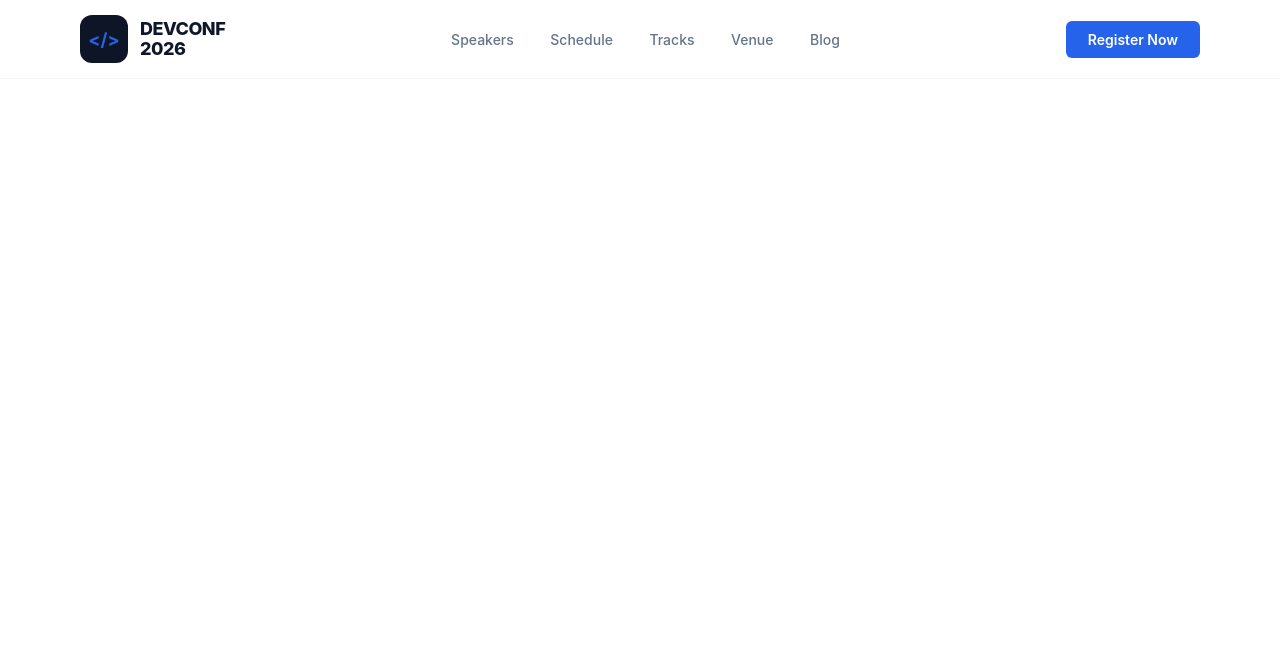
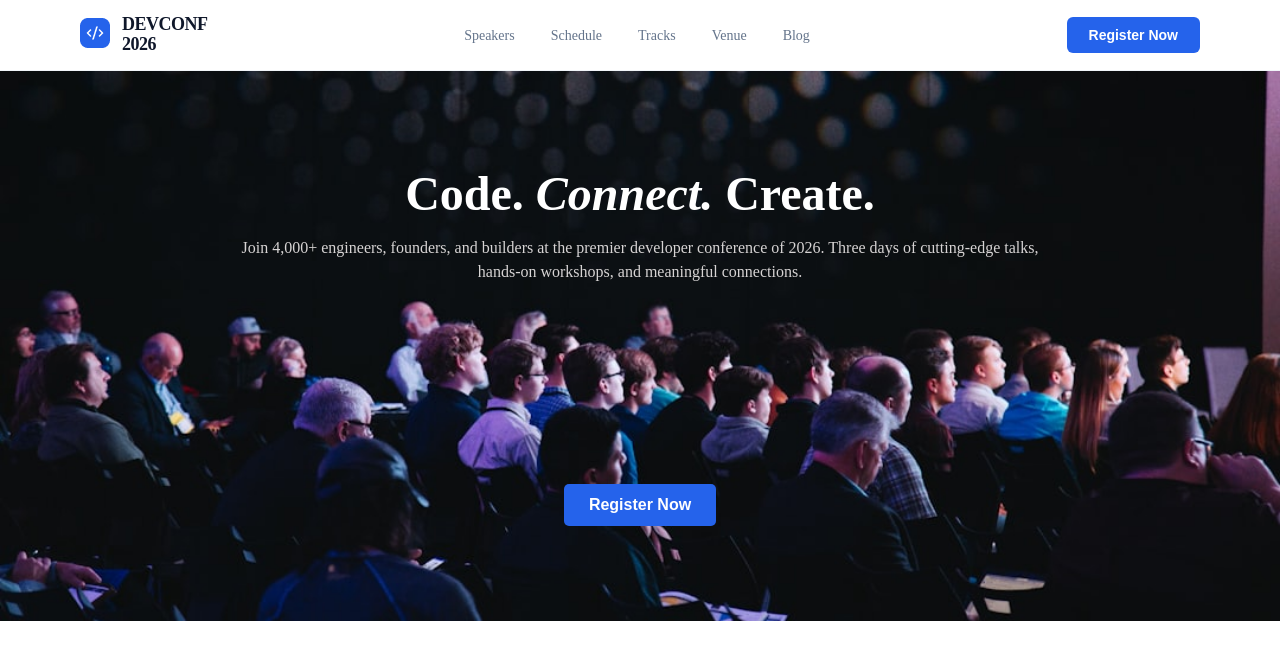
Before and after one commit to hasinurrahman9921-beep/my-assainment, a plain HTML site: page index.html in a window 1280 px wide. Drawn offline with Linux system fonts and the light colour scheme.

Commit message:
add an background image

```diff
--- a/index.html
+++ b/index.html
@@ -12,7 +12,7 @@
 
         <div class="logo-container">
             <div class="logo-box">
-              <span class="code-icon">&lt;/&gt;</span>
+             <img src="assets/logo-mini.png" alt="">
             </div>
             <div class="logo-text">
                 DEVCONF
@@ -23,15 +23,24 @@
         </div>
 
         <div class="menu">
-            <a href="#">Speakers</a>
-            <a href="#">Schedule</a>
-            <a href="#">Tracks</a>
-            <a href="#">Venue</a>
-            <a href="#">Blog</a>
+            <a href="">Speakers</a>
+            <a href="">Schedule</a>
+            <a href="">Tracks</a>
+            <a href="">Venue</a>
+            <a href="">Blog</a>
         </div>
 
         <button class="nav-btn">Register Now</button>
     </nav>
+    <section class="hero-section">
+        <div class="hero-content">
+            <h1>Code. <i>Connect.</i> Create.</h1>
+
+            <p>Join 4,000+ engineers, founders, and builders at the premier developer conference of 2026. Three days of cutting-edge talks, hands-on workshops, and meaningful connections.</p>
+
+            <button class="hero-btn">Register Now</button>
+        </div>
+    </section>
 
 </body>
 </html>
--- a/styles.css
+++ b/styles.css
@@ -2,8 +2,7 @@
 * {
     margin: 0;
     padding: 0;
-    box-sizing: border-box;
-    font-family: 'Inter', system-ui, -apple-system, sans-serif;
+
 }
 .navbar {
     display: flex;
@@ -17,18 +16,6 @@
     display: flex;
     align-items: center;
     gap: 12px;
-}
-.logo-box {
-    background-color: #0d1527;
-    color: #2563eb;
-    font-size: 18px;
-    font-weight: bold;
-    width: 48px;
-    height: 48px;
-    display: flex;
-    justify-content: center;
-    align-items: center;
-    border-radius: 12px;
 }
 
 .logo-text {
@@ -65,3 +52,45 @@
 .nav-btn:hover {
     background-color: #1d4ed8;
 }
+
+
+.hero-section {
+    background-image:url(assets/banner.jpg) ;
+    background-size: cover;
+    background-position: center;
+    height: 550px;
+    display: flex;
+    justify-content: center;
+    align-items: center;
+    text-align: center;
+    color: #ffffff;
+    padding: 0 15px;
+}
+
+.hero-content {
+    max-width: 800px;
+}
+
+.hero-content h1 {
+    font-size: 48px;
+    font-weight: bold;
+    margin-bottom: 15px;
+}
+
+.hero-content p {
+    font-size: 16px;
+    color: #d7d4d4;
+    line-height: 1.5;
+    margin-bottom: 200px;
+}
+
+.hero-btn {
+    background-color: #2563eb;
+    color: #ffffff;
+    border: none;
+    padding: 12px 25px;
+    font-size: 16px;
+    font-weight: bold;
+    border-radius: 5px;
+    cursor: pointer;
+}
```
